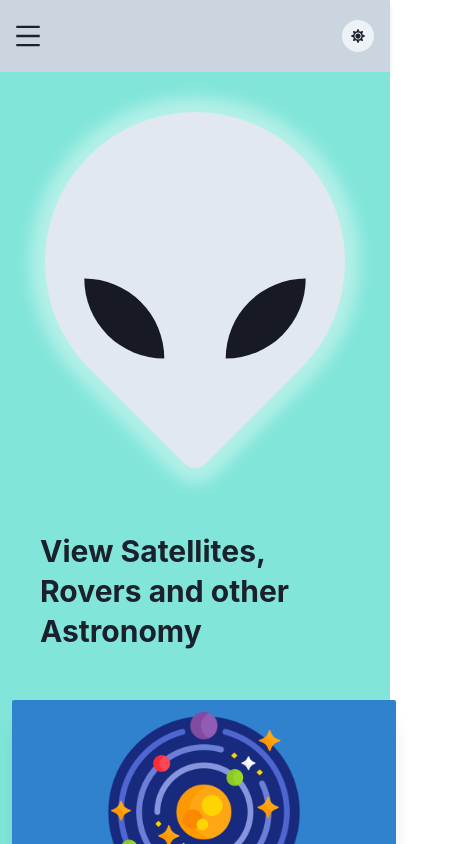
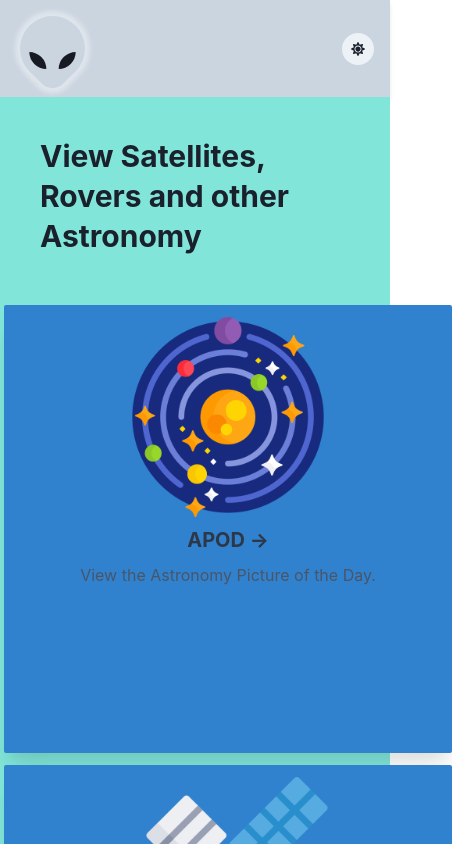
Before and after one commit to UniversallyRy/nasaApp, a Next.js app: page / in a window 390 px wide. Shown: the top 844 px of the page, 452 px wide, since content can reach past the window. Built offline with nearby package versions, Linux system fonts and the light colour scheme.

Commit message:
responsive styling

```diff
--- a/components/AlienHead.tsx
+++ b/components/AlienHead.tsx
@@ -1,15 +1,16 @@
 import React from 'react';
-import { Stack, useColorModeValue } from "@chakra-ui/react";
+import { Button, Stack, useColorModeValue } from "@chakra-ui/react";
 
 type AlienProps = {
     boxSize: string
     bg?: string | undefined
+    onClick: () => void
 };
 
 
 const AlienHead = ({ ...props }: AlienProps) => {
-    const shadowToggle = useColorModeValue("0 0 15px 15px rgba(255, 255, 255, 0.4)", "0 0 15px 15px rgba(0, 0, 0, 0.5)");
-    const glowToggle = useColorModeValue("0 0 10px 10px rgba(255, 255, 255, 0.3), 0 0 10px 10px rgba(88, 240, 62, 0.5)", "0 0 5px 5px rgba(0, 0, 0, 0.5), 0 0 20px 20px rgba(88, 240, 62, 0.4)");
+    const shadowToggle = useColorModeValue("0 0 5px 5px rgba(255, 255, 255, 0.4)", "0 0 5px 5px rgba(0, 0, 0, 0.5)");
+    const glowToggle = useColorModeValue("0 0 1px 1px rgba(255, 255, 255, 0.3), 0 0 5px 5px rgba(88, 240, 62, 0.5)", "0 0 1px 1px rgba(0, 0, 0, 0.5), 0 0 5px 5px rgba(88, 240, 62, 0.4)");
 
     const size:number = parseInt( (props.boxSize.match(/\d/g) || []).join("") );
 
@@ -34,7 +35,7 @@ const AlienHead = ({ ...props }: AlienProps) => {
     }
 
     return (
-        <Stack
+        <Button
             {...props}
             aria-label='Animated Alien Head'
             borderTopLeftRadius={headRadius()}
@@ -42,7 +43,7 @@ const AlienHead = ({ ...props }: AlienProps) => {
             borderBottomLeftRadius={headRadius()}
             borderBottomRightRadius="15"
             boxShadow={shadowToggle}
-            m={10}
+            m={3}
             transform= "rotate(45deg)"
             _before={{
                 content: '""',
--- a/components/HeaderNav.tsx
+++ b/components/HeaderNav.tsx
@@ -20,6 +20,7 @@ import { BsFillImageFill } from "react-icons/bs";
 import { FaMoon, FaSun, FaSatelliteDish } from 'react-icons/fa';
 import { GiEarthAmerica } from 'react-icons/gi';
 import HeaderButton from './HeaderButton'
+import AlienHead from "./AlienHead";
 
 
 
@@ -41,14 +42,6 @@ const HeaderNav = () => {
       <Flex alignItems="center" justifyContent="space-between" mx="auto">
         <HStack display="flex" spacing={3} alignItems="center">
           <Box display={{ base: "inline-flex", md: "none" }}>
-            <IconButton
-              display={{ base: "flex", md: "none" }}
-              aria-label="Open menu"
-              fontSize="3xl"
-              variant="ghost"
-              icon={<AiOutlineMenu />}
-              onClick={mobileNav.onOpen}
-            />
             <VStack
               pos="absolute"
               zIndex="dropdown"
@@ -120,8 +113,13 @@ const HeaderNav = () => {
               </NextLink>
             </VStack>
           </Box>
-
-          <ButtonGroup variant="ghost" spacing={3} display={{ base: "none", md: "inline-flex" }}>
+          <AlienHead
+            boxSize="65"
+            bg={backGround}
+            aria-label="Open menu"
+            onClick={mobileNav.onOpen}
+          />
+          <ButtonGroup ml={15} variant="ghost" spacing={3} display={{ base: "none", md: "inline-flex" }}>
             <HeaderButton
               href="/"
               title="Home"
--- a/components/HeroCard.tsx
+++ b/components/HeroCard.tsx
@@ -27,12 +27,11 @@ const HeroCard = ({ ...props }: CardProps) => {
         duration: .2
         }
       }}
-      mx={3}
-      px={5}
+      mx={1}
       rounded="sm"
       shadow="xl"
       bg={backGround}
-      boxSize={["sm", "sm", "sm", 'md']}
+      boxSize={{ base: "md", md: "sm", lg: "md" }}
     >
       <Stack spacing={2} align="center"p={3}>
         <Image
@@ -54,7 +53,7 @@ const HeroCard = ({ ...props }: CardProps) => {
             {props.title}
           </Link>
         </NextLink>
-        <chakra.p fontSize={["xs", "sm", "md"]} m={5} color={useColorModeValue("gray.600", "gray.300")}>
+        <chakra.p fontSize={{base: 'md', md: "lg"}} m={5} color={useColorModeValue("gray.600", "gray.300")}>
           {props.paragraph}
         </chakra.p>
       </Stack>
--- a/components/Image.tsx
+++ b/components/Image.tsx
@@ -8,7 +8,7 @@ type Props = {
 
 export const ChakraNextImage = ({ src, alt, ...rest }: Props) => {
   return (
-    <Box h="100vh" w="100vw" alignSelf="center" position="relative" {...rest}>
+    <Box alignSelf="center" {...rest}>
       <Image
         objectFit="cover"
         layout="fill"
--- a/pages/index.tsx
+++ b/pages/index.tsx
@@ -1,25 +1,18 @@
 import Head from 'next/head';
-import { Image, chakra, VStack, Stack, Text, TextProps, SimpleGrid, Heading, useColorModeValue } from "@chakra-ui/react"
+import { Image, chakra, VStack, Flex, Text, TextProps, SimpleGrid, Heading } from "@chakra-ui/react"
 import { motion } from 'framer-motion';
 import HeroCard from '../components/HeroCard';
-import AlienHead from '../components/AlienHead';
 
 const MotionText = motion<TextProps>(Text)
 //todos: files cleanup, better structure, separate some of the util methods
 const Home = () => {
-  const backGround = useColorModeValue("gray.200", "gray.600");
   return (
-    <Stack align="center" w="full" minH="100vh" spacing="10" direction={["column", "column", "column", "column", "row", "row"]}>
+    <Flex align="center" w="100wh" minH="100vh" spacing="10" direction={{ base: "column", md: "row" }}>
       <Head key='pages/index key'>
         <title>NASA Info</title>
         <meta name="description" content="Look up information NASA provides" />
       </Head>
-      <AlienHead
-        //suggested min size of 100 to avoid bugs
-        boxSize='300'
-        bg={backGround}
-      />
-        <VStack justify='center'>
+        <VStack>
           <MotionText
             initial="hidden"
             animate="visible"
@@ -40,7 +33,7 @@ const Home = () => {
             <Heading userSelect="none" m={10}>
               View Satellites, Rovers and other Astronomy
             </Heading>
-          </MotionText>
+          </MotionText>s
         <SimpleGrid
           gap={3}
           columns={[1, 1, 2,]}
@@ -85,7 +78,7 @@ const Home = () => {
           <chakra.div>Hero icons made by <chakra.a href="https://www.freepik.com" title="Freepik">Freepik</chakra.a> from <chakra.a href="https://www.flaticon.com/" title="Flaticon">www.flaticon.com</chakra.a></chakra.div>
         </VStack>
         </VStack>
-    </Stack>
+    </Flex>
   )
 };
 
```
Also changed, not shown: pages/apods/index.tsx (+5 -5 lines).
